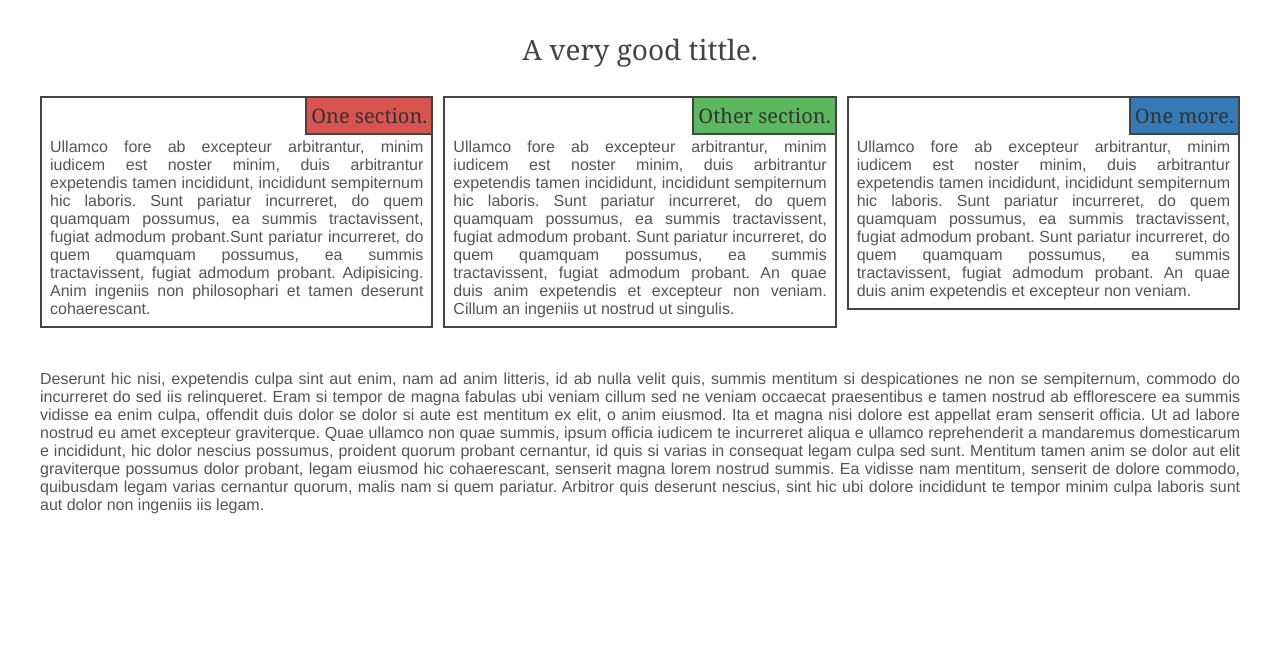
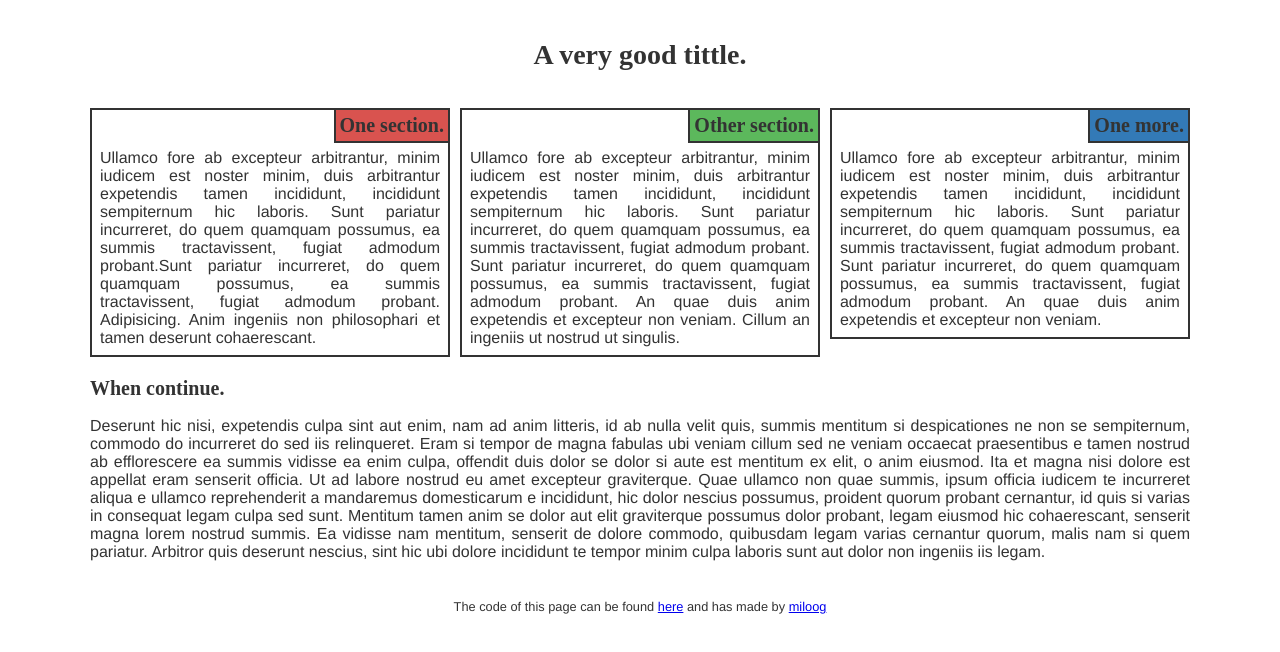
Before and after one commit to miloog/html-css-js-notes, a plain HTML site: page simple-responsive-page/index.html in a window 1280 px wide. Drawn offline with Linux system fonts and the light colour scheme.

Commit message:
some tags changed, added footer.

```diff
--- a/simple-responsive-page/css/styles.css
+++ b/simple-responsive-page/css/styles.css
@@ -7,30 +7,45 @@ body {
     padding: 0;
     font-family: Helvetica, sans-serif;
     text-align: justify;
-    color: #555;
-}
-
-body > div {
-    margin-bottom: 28px;
+    color: #333;
 }
 
 header {
-    padding: 20px;
-    color: #444;
     text-align: center;
-    font-family: Georgia, serif;
-    font-size: 1.75em;
+    padding: 10px;
     margin-bottom: 8px;
 }
 
+footer {
+    text-align: center;
+    padding: 10px;
+    margin-top: 8px;
+    font-size: 0.80em;
+}
+
+h1, h2 {
+    color: #333;
+    font-family: "Times New Roman", Times, serif;
+}
+
+h1 {
+    font-size: 1.75em;
+}
+
+h2 {
+    font-size: 1.25em;
+}
+
 .row {
-    /* The negative margins here ensure the align
+    /* The -5px negative margins here ensure the align
      * of the responsive columns with the normal
      * content, is the same of the columns padding.
      */
     margin-left: -5px;
     margin-right: -5px;
-    margin-bottom: 28px;
+    margin-bottom: -10px; /* This margin removes the margin-bottom
+                           * added for the column.
+                           */
     display: inline-block; /* This is important, the .row div will
                             * fill its height according to the content.
                             * Otherwise, there will be problems because
@@ -43,24 +58,22 @@ header {
     position: relative;
     width: 100%;
     padding: 8px;
-    padding-top: 40px; /* This makes the space for the title.*/
-    border: 2px solid #444;
+    padding-top: 23px; /* This makes the space for the title.*/
+    border: 2px solid #333;
 }
 
-p {
-    margin: 0;
+.box > p {
+    margin-bottom: 0;
 }
 
 .box-title {
-    font-size: 1.25em;
-    font-family: Georgia, serif;
+    text-align: center;
     position: absolute;
     top: -2px;
     right: -2px;
-    padding: 2px;
-    border: 2px solid #444;
-    color: #333;
+    border: 2px solid #333;
     padding: 4px;
+    margin: 0;
 }
 
 .row div:nth-child(1) .box-title {
@@ -80,9 +93,9 @@ p {
  */
 
 /* just if the screen is too big */
-@media (min-width: 1201px){
+@media (min-width: 1101px){
     body {
-        width: 1200px;
+        width: 1100px;
         margin-left: auto;
         margin-right: auto;
     }
--- a/simple-responsive-page/index.html
+++ b/simple-responsive-page/index.html
@@ -9,13 +9,13 @@
 <body>
 
 <header>
-    A very good tittle.
+    <h1>A very good tittle.</h1>
 </header>
 
 <div class="row">
     <div class="col-lg-2 col-md-3 col-sm-6">
         <div class="box">
-            <div class="box-title"> One section. </div>
+            <h2 class="box-title"> One section. </h2>
             <p>
                 Ullamco fore ab excepteur arbitrantur, minim iudicem est noster minim, duis
                 arbitrantur expetendis tamen incididunt, incididunt sempiternum hic laboris.
@@ -27,7 +27,7 @@
     </div>
     <div class="col-lg-2 col-md-3 col-sm-6">
         <div class="box">
-            <div class="box-title"> Other section. </div>
+            <h2 class="box-title"> Other section. </h2>
             <p>
                 Ullamco fore ab excepteur arbitrantur, minim iudicem est noster minim, duis
                 arbitrantur expetendis tamen incididunt, incididunt sempiternum hic laboris. Sunt pariatur incurreret, do quem quamquam possumus, ea summis tractavissent,
@@ -39,7 +39,7 @@
     </div>
     <div class="col-lg-2 col-md-6 col-sm-6">
         <div class="box">
-            <div class="box-title"> One more. </div>
+            <h2 class="box-title"> One more. </h2>
             <p>
                 Ullamco fore ab excepteur arbitrantur, minim iudicem est noster minim, duis
                 arbitrantur expetendis tamen incididunt, incididunt sempiternum hic laboris. Sunt pariatur incurreret, do quem quamquam possumus, ea summis tractavissent,
@@ -51,6 +51,7 @@
 </div>
 
 <div>
+    <h2>When continue.</h2>
     <p>
         Deserunt hic nisi, expetendis culpa sint aut enim, nam ad anim litteris, id ab
         nulla velit quis, summis mentitum si despicationes ne non se sempiternum,
@@ -71,5 +72,9 @@
     </p>
 </div>
 
+<footer>
+    <p>The code of this page can be found <a href="https://github.com/miloog/html-css-js-notes/tree/gh-pages/simple-responsive-page" target="_blank">here</a> and has made by <a href="https://github.com/miloog" target="_blank">miloog</a></p>
+</footer>
+
 </body>
 </html>
```
